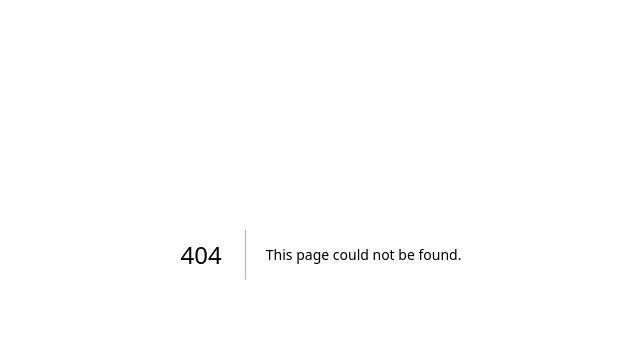
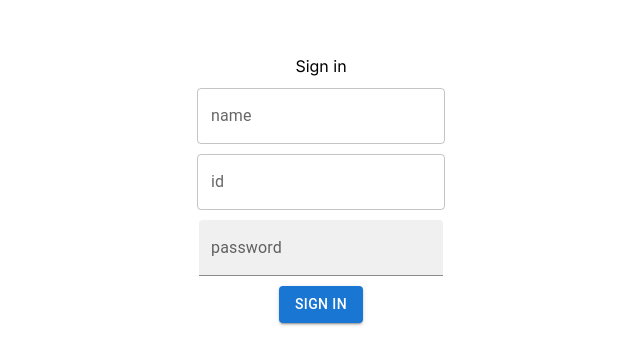
Before and after one commit to JaeeunKim02/ojt-project, a Next.js app: page /user/register in a window 1280 px wide. Before the commit this address had no page. Shown: the part 146-510 px from the top of the page, without its empty margins (319-959 px from the left). Built offline with nearby package versions, Linux system fonts and the light colour scheme.

Commit message:
add login & sign in

```diff
--- a/package.json
+++ b/package.json
@@ -9,6 +9,10 @@
     "lint": "next lint"
   },
   "dependencies": {
+    "@emotion/react": "^11.11.4",
+    "@emotion/styled": "^11.11.0",
+    "@mui/icons-material": "^5.15.11",
+    "@mui/material": "^5.15.11",
     "i18next": "^23.10.0",
     "next": "14.1.0",
     "react": "^18",
--- /dev/null
+++ b/src/app/auth/login/page.tsx
@@ -0,0 +1,66 @@
+'use client';
+import React, {useState} from 'react';
+import {Button, TextField} from '@mui/material';
+import {useRouter} from 'next/navigation'; //클라이언트 컴포넌트에서 사용하는 useRouter. 서버 컴포넌트에서 사용하는 useRouter는 next/router 에서 import 해야함.
+
+const styles : React.CSSProperties = {
+    height:'100vh',
+    display: 'flex',
+    justifyContent: 'flex-start', // 시작 지점에서 아이템들 정렬
+    alignItems: 'center', //가로 축 중앙 정렬
+    flexDirection: 'column', //아이템들 세로로 정렬
+    paddingTop:'25vh',
+    paddingBottom:'25vh',
+    gap:'10px', // 아이템들 사이 간격
+    backgroundColor: 'rgb(255,255,255)',
+}
+
+function LoginPage() {
+    const [id,setId]=useState('');
+    const [password, setPassword]=useState('');
+    const router=useRouter();
+
+    const handleLogin = async (e: React.FormEvent<HTMLFormElement>) => {
+        e.preventDefault(); // 폼 제출 기본 동작 방지
+
+        try {
+          const response = await fetch('https://levelzero-backend.platform-dev.bagelgames.com/auth/login', {
+            method: 'POST',
+            headers: { //http 요청의 헤더 설정
+              'Content-Type': 'application/json', //요청 본문 타입이 json 형식임을 나타냄
+              // 'accept' : 'application/json' ,
+            },
+            body: JSON.stringify({
+              "id": id,
+              "password": password
+            }), //입력된 아이디, 비번을 json형태로 변환해서 요청
+          })
+          .then(res=>{
+            if(!res.ok){
+              throw new Error('Login Failed');
+            }
+            return res.json()
+          })
+          .then(res=>{
+            console.log(res)
+            localStorage.setItem('accessToken', res.accessToken)
+            router.push('/');
+          })
+        }catch(error) {
+            console.error('Login Error:', error);
+        }
+    };
+
+    return(
+    <div style={styles}>
+        <h2>Log in</h2>
+        <form onSubmit={handleLogin} style={{display:'flex', alignItems:'center', flexDirection:'column', gap:'10px'}}>
+            <TextField id="id" label="id" variant="outlined" value={id} onChange={(e)=>setId(e.target.value)}/>
+            <TextField id="password" label="password" variant="filled" value={password} onChange={(e)=>setPassword(e.target.value)}/>
+            <Button type="submit" variant="contained" style={{ backgroundColor: '#1976d2', color: '#fff' }}>LOG IN</Button>
+        </form>
+    </div>
+    );
+}
+
+export default LoginPage;
--- /dev/null
+++ b/src/app/mypage/page.tsx
@@ -0,0 +1,21 @@
+'use client';
+import LeftNavigation from './left/LeftNavigation';
+import RightComponent from './right/RightComponent';
+import React from 'react';
+
+const styles: React.CSSProperties = {
+  flexDirection: "row",
+  height:'100vh',
+  display: 'flex',
+  justifyContent: 'flex-start', // 시작 지점에서 아이템들 정렬
+  backgroundColor: 'rgb(255,255,255)',
+};
+
+export default function Home() {
+  return (
+    <div style={styles}>
+      <LeftNavigation />
+      <RightComponent />
+    </div>
+  );
+}
--- a/src/components/right/RightContent.tsx
+++ b/src/app/mypage/right/RightContent.tsx
@@ -1,6 +1,6 @@
 import {styles} from './RightComponent';
 import React from 'react';
-import i18n from '../../i18n';
+import i18n from '../../../i18n';
 import {useTranslation} from 'react-i18next';
 
 const content: React.CSSProperties = {
--- a/src/app/page.tsx
+++ b/src/app/page.tsx
@@ -1,18 +1,19 @@
-'use client';
-import LeftNavigation from '../components/left/LeftNavigation';
-import RightComponent from '../components/right/RightComponent';
-import React from 'react';
+import Link from 'next/link';
 
-const styles: React.CSSProperties = {
-  display: "flex",
-  flexDirection: "row",
+const styles = {
+  height:'100vh',
+  display: 'flex',
+  gap:'10px', // 아이템들 사이 간격
+  backgroundColor: 'rgb(255,255,255)',
 };
 
 export default function Home() {
   return (
     <div style={styles}>
-      <LeftNavigation />
-      <RightComponent />
+      <Link href="/">Home</Link>
+      <Link href="/auth/login">Log in</Link>
+      <Link href="/user/register">Sign in</Link>
+      <Link href="/mypage">My Page</Link>
     </div>
   );
 }
--- /dev/null
+++ b/src/app/user/register/page.tsx
@@ -0,0 +1,70 @@
+'use client';
+import React, {useState} from 'react';
+import {Button, TextField} from '@mui/material';
+import {useRouter} from 'next/navigation'; //클라이언트 컴포넌트에서 사용하는 useRouter. 서버 컴포넌트에서 사용하는 useRouter는 next/router 에서 import 해야함.
+
+const styles : React.CSSProperties = {
+    height:'100vh',
+    display: 'flex',
+    justifyContent: 'flex-start', // 시작 지점에서 아이템들 정렬
+    alignItems: 'center', //가로 축 중앙 정렬
+    flexDirection: 'column', //아이템들 세로로 정렬
+    paddingTop:'25vh',
+    paddingBottom:'25vh',
+    gap:'10px', // 아이템들 사이 간격
+    backgroundColor: 'rgb(255,255,255)',
+}
+
+function SigninPage() {
+    const [id,setId]=useState('');
+    const [password, setPassword]=useState('');
+    const [name, setName]=useState('');
+    const router=useRouter();
+
+    const handleSignin = async (e: React.FormEvent<HTMLFormElement>) => {
+        e.preventDefault(); // 폼 제출 기본 동작 방지
+
+        try {
+          const response = await fetch('https://levelzero-backend.platform-dev.bagelgames.com/user/register', {
+            // mode:'no-cors',
+            method: 'POST',
+            headers: { //http 요청의 헤더 설정
+              'Content-Type': 'application/json', //요청 본문 타입이 json 형식임을 나타냄
+              'accept': 'application/json',
+            },
+            body: JSON.stringify({
+              "id": id,
+              "password": password,
+              "name": name
+            }), //입력된 아이디, 비번을 json형태로 변환해서 요청
+          })
+          .then(res=>{
+            console.log(res);
+            if(!res.ok){
+              throw new Error('Signin Failed');
+            }
+            return res.json()
+          })
+          .then(res=>{
+            console.log(res)
+            router.push('/');
+          })
+        }catch(error) {
+            console.error('Signin Error:', error);
+        }
+    };
+
+    return(
+    <div style={styles}>
+        <h2>Sign in</h2>
+        <form onSubmit={handleSignin} style={{display:'flex', alignItems:'center', flexDirection:'column', gap:'10px'}}>
+            <TextField id="name" label="name" variant="outlined" value={name} onChange={(e)=>setName(e.target.value)}/>
+            <TextField id="id" label="id" variant="outlined" value={id} onChange={(e)=>setId(e.target.value)}/>
+            <TextField id="password" label="password" variant="filled" value={password} onChange={(e)=>setPassword(e.target.value)}/>
+            <Button type="submit" variant="contained" style={{ backgroundColor: '#1976d2', color: '#fff' }}>SIGN IN</Button>
+        </form>
+    </div>
+    );
+}
+
+export default SigninPage;
```
Also changed, not shown: src/app/mypage/left/LeftBottom.tsx (renamed from src/components/left/LeftBottom.tsx), src/app/mypage/left/LeftImage.tsx (renamed from src/components/left/LeftImage.tsx), src/app/mypage/left/LeftMiddle.tsx (renamed from src/components/left/LeftMiddle.tsx), src/app/mypage/left/LeftNavigation.tsx (renamed from src/components/left/LeftNavigation.tsx), src/app/mypage/right/RightComponent.tsx (renamed from src/components/right/RightComponent.tsx), 1 other file (tests, documents, lock files or other folders).
